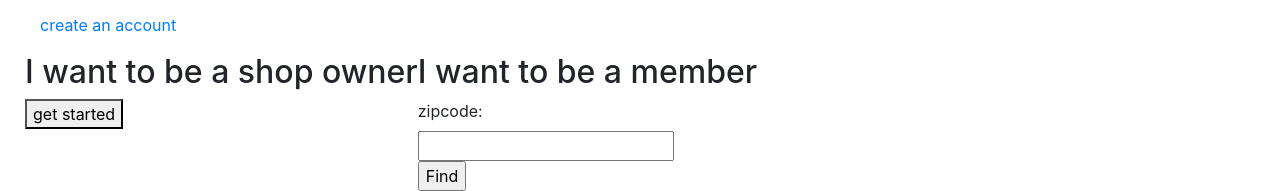
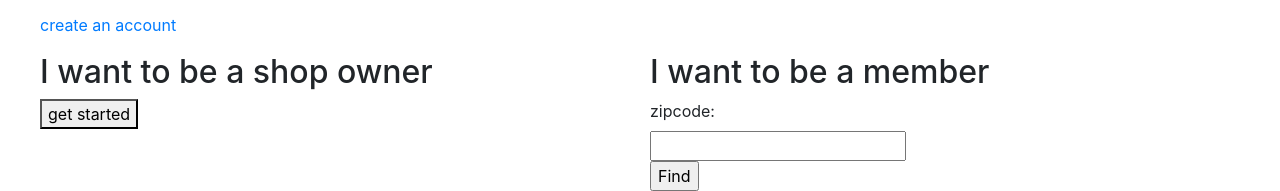
Before and after one commit to sleepycat233/DistributedRecycling, a plain HTML site: page landing_page.html in a window 1280 px wide. Shown: the part 705-896 px from the top of the page. Drawn offline with nearby package versions, Linux system fonts and the light colour scheme; files that its build step writes are made by us from their sources.

Commit message:
Update landing_page.html

```diff
--- a/landing_page.html
+++ b/landing_page.html
@@ -32,7 +32,7 @@
       <button id="learn-more">learn more</button>
     </p>
     <p><a href="https://forms.gle/PexpPXmfYgNpNnXQ7">create an account</a></p>
-    <div class="row">
+    <div class="grid-container">
       <div class="column 1" ;>
         <h2>I want to be a shop owner</h2>
         <button id="get_started">get started</button>
```
